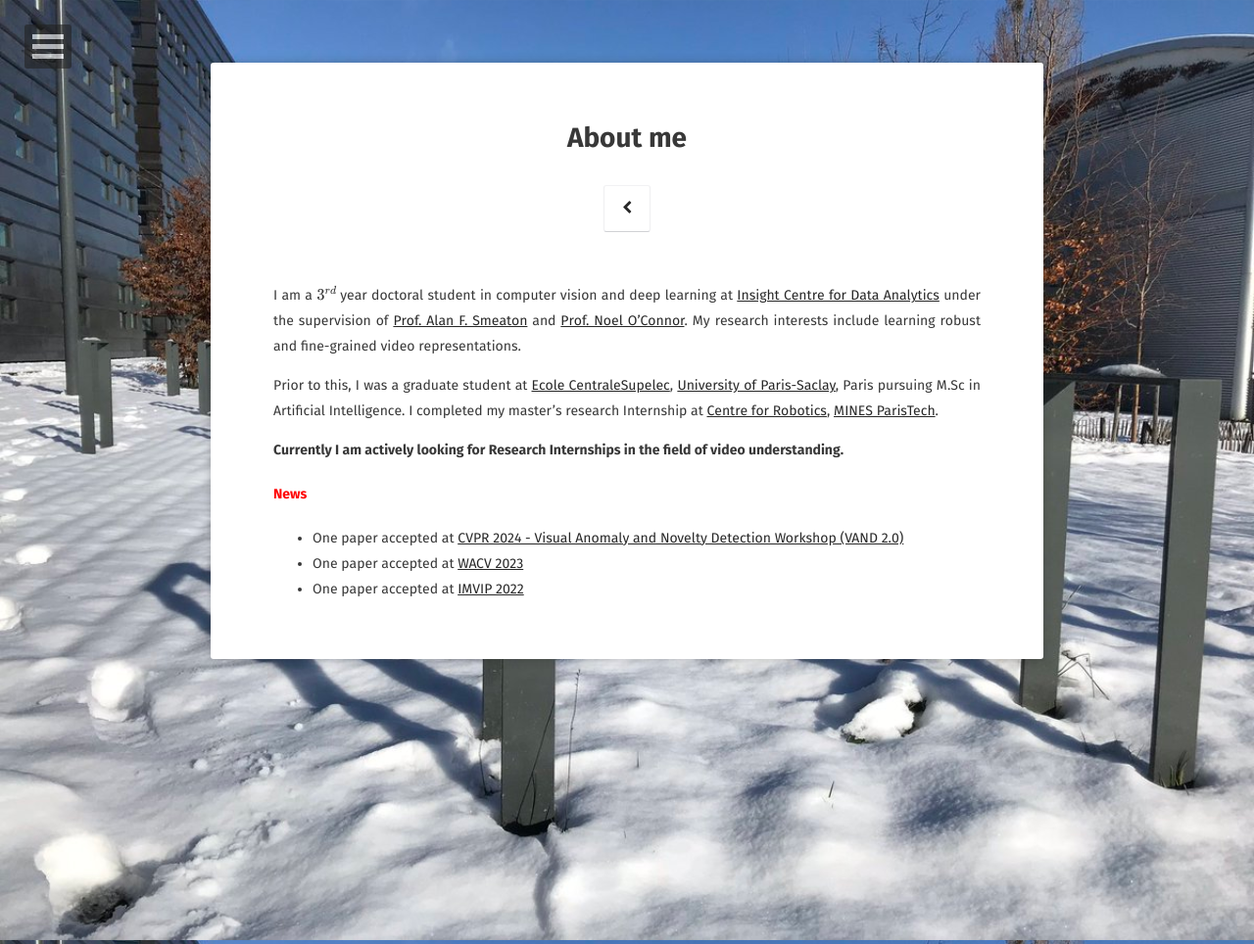
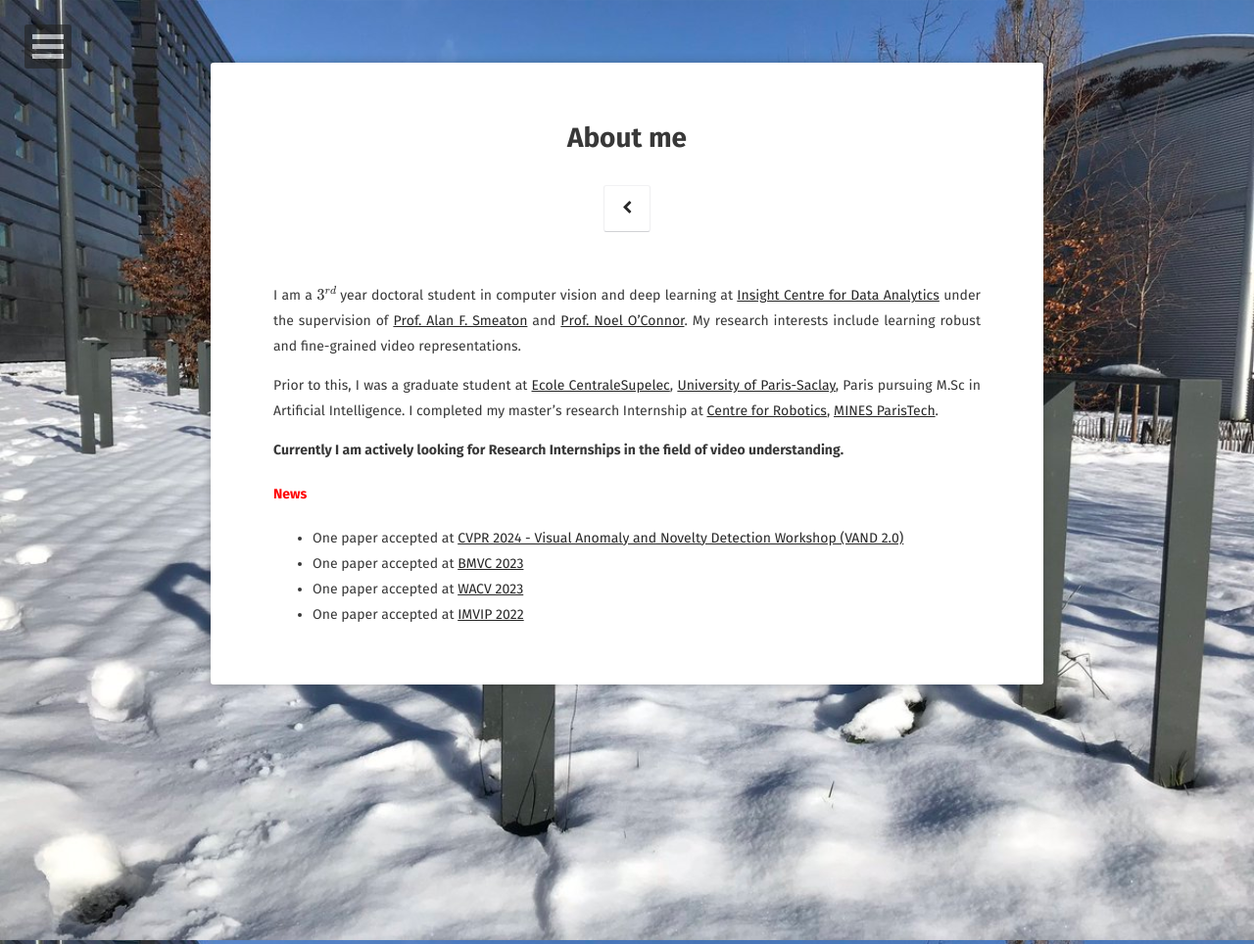
Before and after one commit to rayush7/rayush7.github.io, a Jekyll site: the page built from about/index.md, in a window 1280 px wide. Shown: the whole page at 98% size. Built offline with Jekyll 4.4.1, drawn with Linux system fonts in a browser that asks for light colours; some web fonts are replaced; formulas are drawn with MathJax 3.

Commit message:
added anomaly work

```diff
--- a/about/index.md
+++ b/about/index.md
@@ -16,5 +16,6 @@ Prior to this, I was a graduate student at [Ecole CentraleSupelec](http://www.ce
 
 #### <span style="color:red"> News </span>
 * One paper accepted at [CVPR 2024 - Visual Anomaly and Novelty Detection Workshop (VAND 2.0) ](https://cvpr.thecvf.com/)
+* One paper accepted at [BMVC 2023](https://bmvc2023.org/)
 * One paper accepted at [WACV 2023](https://wacv2023.thecvf.com/)
 * One paper accepted at [IMVIP 2022](https://imvipconference.github.io/)
```
